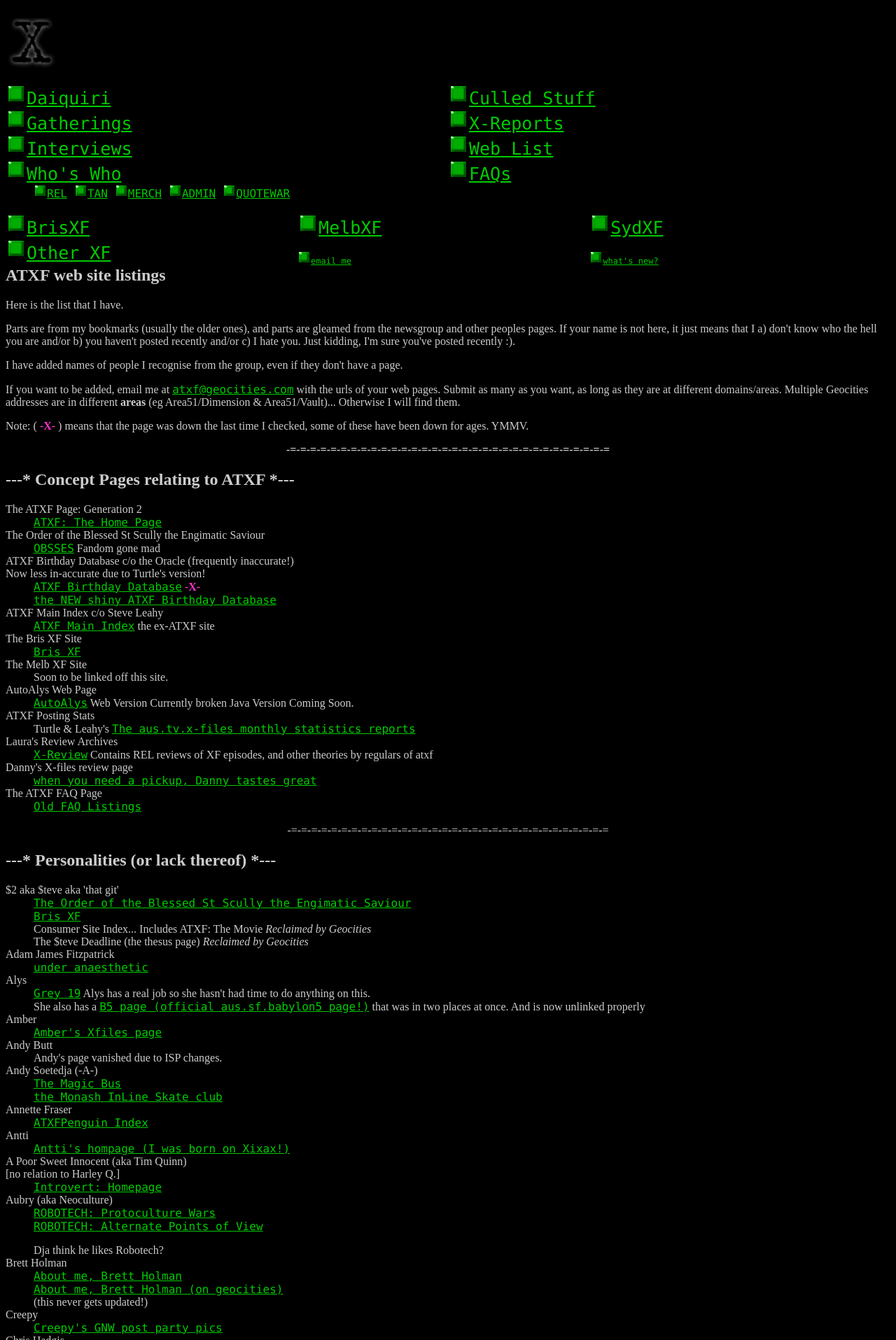
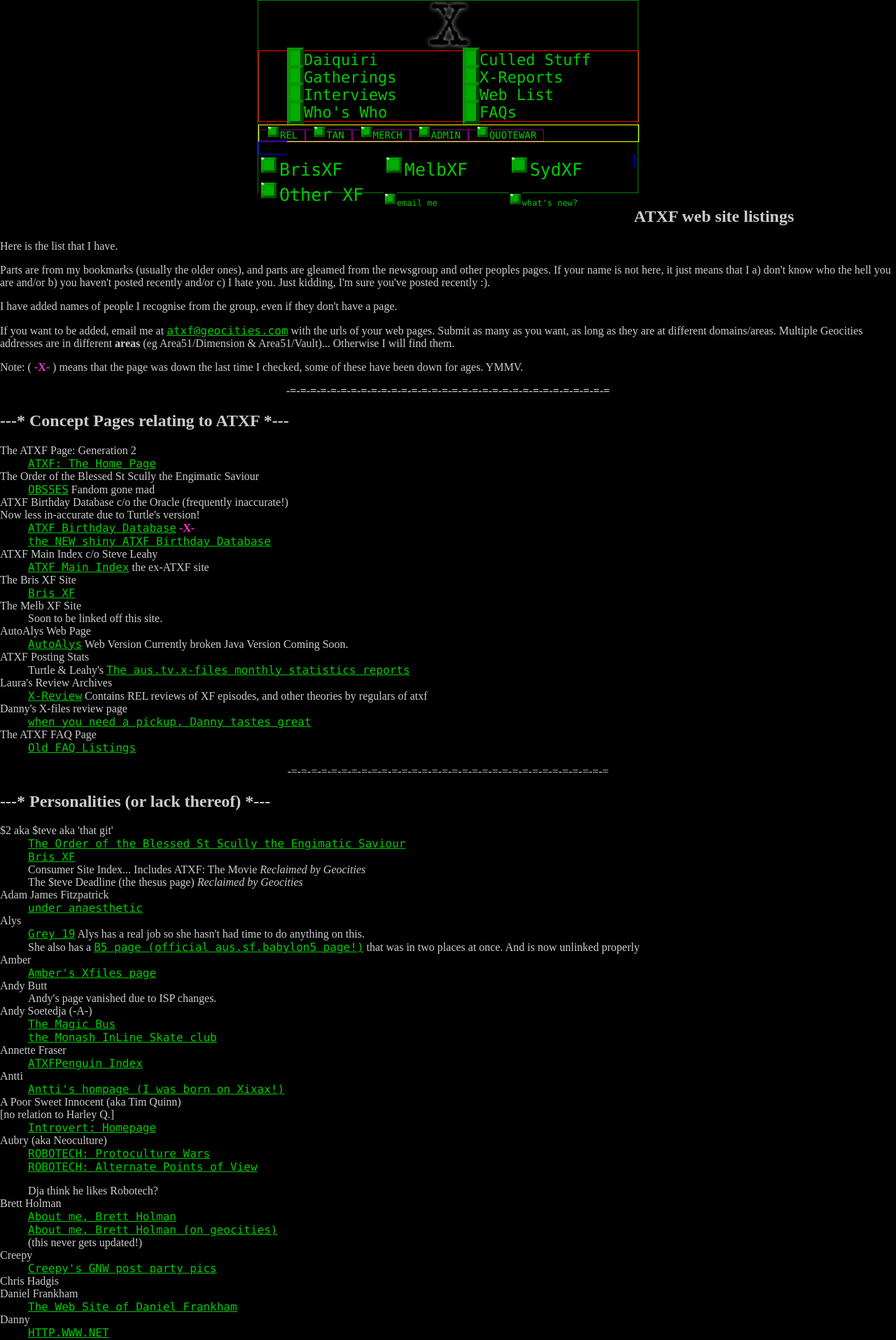
Before and after one commit to merlinc/atxf.org, a Node server app: page /web in a window 1280 px wide. Shown: the top 1915 px of the page at 70% size. Run offline with Node 20, Linux system fonts and the light colour scheme.

Commit message:
Work in progress on geocities style

```diff
--- a/public/stylesheets/geocities.css
+++ b/public/stylesheets/geocities.css
@@ -1,6 +1,7 @@
 body {
   background-color: #000000;
   color: #cccccc;
+  margin: 0 auto;
 
 /*  leftmargin: 0;
   topmargin: 0;
@@ -27,58 +28,89 @@
 }
 
 ul#navigation {
-  display: inline;
   list-style-type: none;
-  width: 600px;
-  margin: 0px auto;
+  width: 542px;
+  margin: 0 auto;
+  border: 1px solid green;
+  padding: 0;
+}
+
+ul#navigation > li {
+  display: block;
+}
+
+ul#navigation a {
+  text-decoration: none;
+}
+
+li#home {
+  margin: 0 auto;
+  width: 542px;
+}
+
+li#home a img {
+  margin-left: auto;
+  margin-right: auto;
+  display: block;
 }
 
 ul#main {
-  display: inline;
+  display: inline-block;
   list-style-type: none;
-  width: 542px;
-  margin: auto;
+  width: 502px;
+  margin: 0 auto;
+  border: 1px solid red;
 }
 
 ul#main > li a:before {
-  content: url(/archive/images_nav/button-big.gif);
+  content: ' ';
+  line-height: 0;
+  border:5px outset #089408;
+  padding-left: 7px;
+  padding-right: 7px;
+  background-color:#00ad00;
 }
 
+ul#main > li {
+    font-size: 22px;
+}
 ul#main > li:nth-child(2n+1) a {
-  font-size: 25px;
   float: left;
   width:50%;
 }
 
 ul#main > li:nth-child(2n+2) a {
-  font-size: 25px;
-  float: right;
+  float: left;
   width: 50%;
 }
 
 ul#tags {
-    list-style-type: none;
+  width: 542px;
+  list-style-type: none;
+  margin: 0px auto;
+  border: 1px solid yellow;
+  padding-left: 0px;
 }
 
 ul#tags > li {
+  font-size: 14px;
   display: inline;
+  border: 1px solid purple;
+  padding-left: 10px;
   padding-right: 10px;
 }
 
 ul#tags > li a:before {
   content: url(/archive/images_nav/button-small.gif);
-  margin-top: 5px;
-}
-
-ul#chapters > li a:before {
-  content: url(/archive/images_nav/button-big.gif);
+  padding-top: 5px;
 }
 
 ul#chapters {
   display: inline;
   list-style-type: none;
   width: 542px;
-  margin: auto;
+  margin: 0px auto;
+  border: 1px solid blue;
 }
 
 ul#chapters > li:nth-child(2n+1) a {
@@ -103,6 +135,10 @@
   font-size: 25px;
   margin: auto;
   width: 33%;
+}
+
+ul#chapters > li a:before {
+  content: url(/archive/images_nav/button-big.gif);
 }
 
 ul#site {
@@ -134,3 +170,15 @@
   float: left;
   width: 33%;
 }
+
+.box {
+  border:10px outset #089408; background-color:#00ad00; padding:10px;
+}
+
+
+.radialbg {
+    background: transparent -webkit-gradient(radial, center center, 50, center center, 460, from(transparent), to(#000));
+    background: -moz-radial-gradient(circle, transparent, #000);
+    width: 100%;
+    height: 100%;
+}
```
